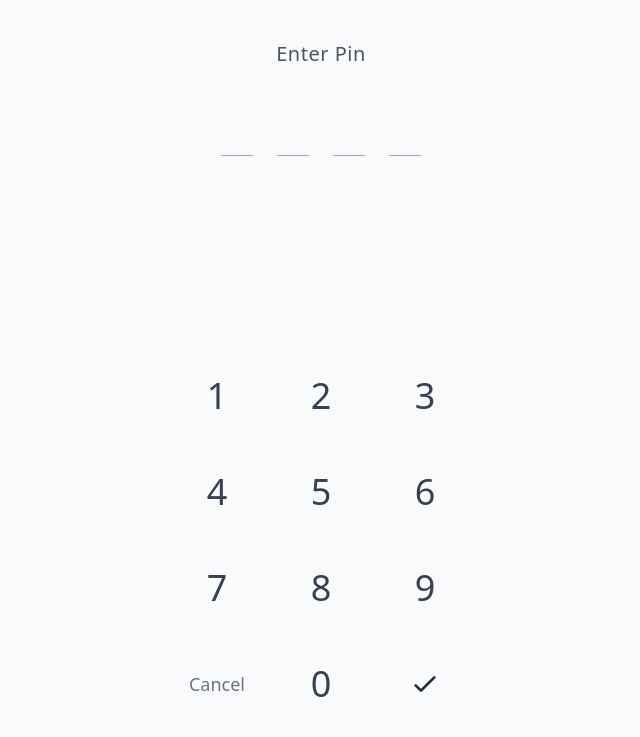
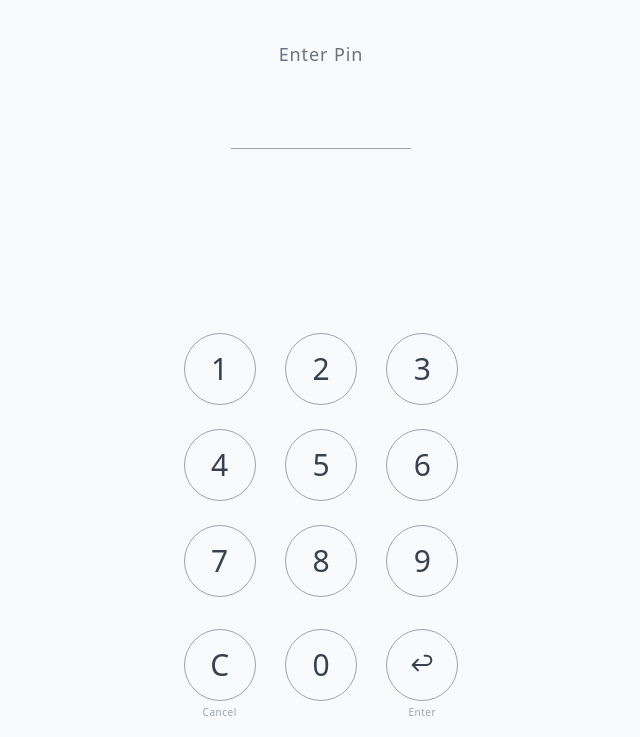
Before and after one commit to hiteshthakkaronline-bot/ai-tracker-pwa, a plain HTML site: page index.html in a window 1280 px wide. Shown: the whole page, without its empty margins (319-959 px from the left). Drawn offline with nearby package versions, Linux system fonts and the light colour scheme.

Commit message:
Update index.html

```diff
--- a/index.html
+++ b/index.html
@@ -46,7 +46,6 @@
         .loader { border: 2px solid #f3f3f3; border-top: 2px solid #ffffff; border-radius: 50%; width: 16px; height: 16px; animation: spin 1s linear infinite; display: inline-block; vertical-align: middle; margin-right: 8px;}
 
         .keypad-btn { -webkit-tap-highlight-color: transparent; }
-        .keypad-btn:active { background-color: rgba(156, 163, 175, 0.2); }
     </style>
 </head>
 <body class="bg-white dark:bg-gray-900 transition-colors duration-300 pb-24 relative">
@@ -59,32 +58,50 @@
     <div id="app-root">
 
         <div id="pin-overlay" class="fixed inset-0 bg-gray-50 dark:bg-gray-900 z-[100] flex flex-col items-center justify-center px-6 pt-10 pb-20 transition-opacity duration-500">
-            <h2 class="text-xl font-medium text-gray-600 dark:text-gray-300 mb-12 tracking-wide">Enter Pin</h2>
+            <h2 class="text-lg font-normal text-gray-500 dark:text-gray-400 mb-8 tracking-wider">Enter Pin</h2>
 
-            <div class="flex gap-6 mb-16 h-10 items-end justify-center">
-                <div class="pin-indicator w-8 h-8 flex items-center justify-center text-3xl border-b border-gray-400 dark:border-gray-600 text-transparent transition-all duration-150"></div>
-                <div class="pin-indicator w-8 h-8 flex items-center justify-center text-3xl border-b border-gray-400 dark:border-gray-600 text-transparent transition-all duration-150"></div>
-                <div class="pin-indicator w-8 h-8 flex items-center justify-center text-3xl border-b border-gray-400 dark:border-gray-600 text-transparent transition-all duration-150"></div>
-                <div class="pin-indicator w-8 h-8 flex items-center justify-center text-3xl border-b border-gray-400 dark:border-gray-600 text-transparent transition-all duration-150"></div>
+            <div class="flex flex-col items-center mb-16 w-full max-w-[180px]">
+                <div class="flex gap-2 h-10 items-end justify-center w-full mb-2">
+                    <div class="pin-indicator w-8 flex items-center justify-center text-4xl font-light text-transparent transition-all duration-150 mt-2"></div>
+                    <div class="pin-indicator w-8 flex items-center justify-center text-4xl font-light text-transparent transition-all duration-150 mt-2"></div>
+                    <div class="pin-indicator w-8 flex items-center justify-center text-4xl font-light text-transparent transition-all duration-150 mt-2"></div>
+                    <div class="pin-indicator w-8 flex items-center justify-center text-4xl font-light text-transparent transition-all duration-150 mt-2"></div>
+                </div>
+                <div class="w-full h-px bg-gray-400 dark:bg-gray-500"></div>
             </div>
 
             <div id="pin-error" class="text-red-500 font-bold text-sm mb-6 hidden h-5">Incorrect PIN.</div>
 
-            <div class="grid grid-cols-3 gap-x-8 gap-y-6 max-w-[280px] w-full mt-auto">
-                <button class="keypad-btn text-4xl font-light text-gray-700 dark:text-gray-200 py-4 rounded-full transition-colors" onclick="handlePinInput('1')">1</button>
-                <button class="keypad-btn text-4xl font-light text-gray-700 dark:text-gray-200 py-4 rounded-full transition-colors" onclick="handlePinInput('2')">2</button>
-                <button class="keypad-btn text-4xl font-light text-gray-700 dark:text-gray-200 py-4 rounded-full transition-colors" onclick="handlePinInput('3')">3</button>
-                <button class="keypad-btn text-4xl font-light text-gray-700 dark:text-gray-200 py-4 rounded-full transition-colors" onclick="handlePinInput('4')">4</button>
-                <button class="keypad-btn text-4xl font-light text-gray-700 dark:text-gray-200 py-4 rounded-full transition-colors" onclick="handlePinInput('5')">5</button>
-                <button class="keypad-btn text-4xl font-light text-gray-700 dark:text-gray-200 py-4 rounded-full transition-colors" onclick="handlePinInput('6')">6</button>
-                <button class="keypad-btn text-4xl font-light text-gray-700 dark:text-gray-200 py-4 rounded-full transition-colors" onclick="handlePinInput('7')">7</button>
-                <button class="keypad-btn text-4xl font-light text-gray-700 dark:text-gray-200 py-4 rounded-full transition-colors" onclick="handlePinInput('8')">8</button>
-                <button class="keypad-btn text-4xl font-light text-gray-700 dark:text-gray-200 py-4 rounded-full transition-colors" onclick="handlePinInput('9')">9</button>
-                <button class="keypad-btn text-lg font-medium text-gray-500 dark:text-gray-400 py-4 rounded-full transition-colors flex items-center justify-center" onclick="handlePinInput('clear')">Cancel</button>
-                <button class="keypad-btn text-4xl font-light text-gray-700 dark:text-gray-200 py-4 rounded-full transition-colors" onclick="handlePinInput('0')">0</button>
-                <button class="keypad-btn text-3xl font-light text-gray-800 dark:text-white py-4 rounded-full transition-colors flex justify-center items-center" onclick="handlePinInput('submit')">
-                    <svg class="w-8 h-8" fill="none" stroke="currentColor" viewBox="0 0 24 24" stroke-width="2"><path stroke-linecap="round" stroke-linejoin="round" d="M5 13l4 4L19 7"></path></svg>
-                </button>
+            <div class="grid grid-cols-3 gap-x-6 gap-y-6 max-w-[280px] w-full mt-auto place-items-center">
+
+                <button class="keypad-btn w-[72px] h-[72px] rounded-full border border-gray-400 dark:border-gray-600 text-3xl font-light text-gray-700 dark:text-gray-200 flex items-center justify-center transition-colors active:bg-[#5D6B7F] active:border-[#5D6B7F] active:text-white dark:active:bg-[#5D6B7F]" onclick="handlePinInput('1')">1</button>
+                <button class="keypad-btn w-[72px] h-[72px] rounded-full border border-gray-400 dark:border-gray-600 text-3xl font-light text-gray-700 dark:text-gray-200 flex items-center justify-center transition-colors active:bg-[#5D6B7F] active:border-[#5D6B7F] active:text-white dark:active:bg-[#5D6B7F]" onclick="handlePinInput('2')">2</button>
+                <button class="keypad-btn w-[72px] h-[72px] rounded-full border border-gray-400 dark:border-gray-600 text-3xl font-light text-gray-700 dark:text-gray-200 flex items-center justify-center transition-colors active:bg-[#5D6B7F] active:border-[#5D6B7F] active:text-white dark:active:bg-[#5D6B7F]" onclick="handlePinInput('3')">3</button>
+
+                <button class="keypad-btn w-[72px] h-[72px] rounded-full border border-gray-400 dark:border-gray-600 text-3xl font-light text-gray-700 dark:text-gray-200 flex items-center justify-center transition-colors active:bg-[#5D6B7F] active:border-[#5D6B7F] active:text-white dark:active:bg-[#5D6B7F]" onclick="handlePinInput('4')">4</button>
+                <button class="keypad-btn w-[72px] h-[72px] rounded-full border border-gray-400 dark:border-gray-600 text-3xl font-light text-gray-700 dark:text-gray-200 flex items-center justify-center transition-colors active:bg-[#5D6B7F] active:border-[#5D6B7F] active:text-white dark:active:bg-[#5D6B7F]" onclick="handlePinInput('5')">5</button>
+                <button class="keypad-btn w-[72px] h-[72px] rounded-full border border-gray-400 dark:border-gray-600 text-3xl font-light text-gray-700 dark:text-gray-200 flex items-center justify-center transition-colors active:bg-[#5D6B7F] active:border-[#5D6B7F] active:text-white dark:active:bg-[#5D6B7F]" onclick="handlePinInput('6')">6</button>
+
+                <button class="keypad-btn w-[72px] h-[72px] rounded-full border border-gray-400 dark:border-gray-600 text-3xl font-light text-gray-700 dark:text-gray-200 flex items-center justify-center transition-colors active:bg-[#5D6B7F] active:border-[#5D6B7F] active:text-white dark:active:bg-[#5D6B7F]" onclick="handlePinInput('7')">7</button>
+                <button class="keypad-btn w-[72px] h-[72px] rounded-full border border-gray-400 dark:border-gray-600 text-3xl font-light text-gray-700 dark:text-gray-200 flex items-center justify-center transition-colors active:bg-[#5D6B7F] active:border-[#5D6B7F] active:text-white dark:active:bg-[#5D6B7F]" onclick="handlePinInput('8')">8</button>
+                <button class="keypad-btn w-[72px] h-[72px] rounded-full border border-gray-400 dark:border-gray-600 text-3xl font-light text-gray-700 dark:text-gray-200 flex items-center justify-center transition-colors active:bg-[#5D6B7F] active:border-[#5D6B7F] active:text-white dark:active:bg-[#5D6B7F]" onclick="handlePinInput('9')">9</button>
+
+                <div class="flex flex-col items-center gap-1 w-full mt-2">
+                    <button class="keypad-btn w-[72px] h-[72px] rounded-full border border-gray-400 dark:border-gray-600 text-3xl font-light text-gray-700 dark:text-gray-200 flex items-center justify-center transition-colors active:bg-[#5D6B7F] active:border-[#5D6B7F] active:text-white dark:active:bg-[#5D6B7F]" onclick="handlePinInput('clear')">C</button>
+                    <span class="text-[10px] text-gray-400 dark:text-gray-500 tracking-wider">Cancel</span>
+                </div>
+                <div class="flex flex-col items-center gap-1 w-full mt-2">
+                    <button class="keypad-btn w-[72px] h-[72px] rounded-full border border-gray-400 dark:border-gray-600 text-3xl font-light text-gray-700 dark:text-gray-200 flex items-center justify-center transition-colors active:bg-[#5D6B7F] active:border-[#5D6B7F] active:text-white dark:active:bg-[#5D6B7F]" onclick="handlePinInput('0')">0</button>
+                    <span class="text-[10px] text-transparent tracking-wider">0</span>
+                </div>
+                <div class="flex flex-col items-center gap-1 w-full mt-2">
+                    <button class="keypad-btn w-[72px] h-[72px] rounded-full border border-gray-400 dark:border-gray-600 text-gray-700 dark:text-gray-200 flex items-center justify-center transition-colors active:bg-[#5D6B7F] active:border-[#5D6B7F] active:text-white dark:active:bg-[#5D6B7F]" onclick="handlePinInput('submit')">
+                        <svg class="w-8 h-8" fill="none" stroke="currentColor" viewBox="0 0 24 24" stroke-width="1.5">
+                            <path stroke-linecap="round" stroke-linejoin="round" d="M9 16l-4-4m0 0l4-4m-4 4h10.5a3.5 3.5 0 000-7H14" />
+                        </svg>
+                    </button>
+                    <span class="text-[10px] text-gray-400 dark:text-gray-500 tracking-wider">Enter</span>
+                </div>
             </div>
         </div>
 
@@ -252,13 +269,13 @@
             const dots = document.querySelectorAll('.pin-indicator');
             dots.forEach((dot, idx) => {
                 if (idx < enteredPin.length) {
-                    dot.innerHTML = '●';
-                    dot.classList.add('text-gray-800', 'dark:text-gray-200');
-                    dot.classList.remove('text-transparent', 'border-b', 'border-gray-400', 'dark:border-gray-600');
+                    dot.innerHTML = idx === enteredPin.length - 1 ? enteredPin[idx] : '*';
+                    dot.classList.add('text-[#5D6B7F]', 'dark:text-gray-300');
+                    dot.classList.remove('text-transparent');
                 } else {
                     dot.innerHTML = '';
-                    dot.classList.remove('text-gray-800', 'dark:text-gray-200');
-                    dot.classList.add('text-transparent', 'border-b', 'border-gray-400', 'dark:border-gray-600');
+                    dot.classList.remove('text-[#5D6B7F]', 'dark:text-gray-300');
+                    dot.classList.add('text-transparent');
                 }
             });
         }
@@ -389,7 +406,7 @@
                 const bankText = (tab === 'ncd') ? 'NBFC-wise' : 'Bank-wise';
                 subNav.innerHTML = `
                     <button onclick="showSubView('maturity')" class="${currentSubView === 'maturity' ? activeClass : inactiveClass}" id="btn-maturity">Maturity</button>
-                    <button onclick="showSubView('bank')" class="${currentSubView === 'bank' ? activeClass : inactiveClass}" id="btn-bank">${currentSubView === 'ncd' ? 'NBFC-wise' : 'Bank-wise'}</button>
+                    <button onclick="showSubView('bank')" class="${currentSubView === 'bank' ? activeClass : inactiveClass}" id="btn-bank">${bankText}</button>
                 `;
             }
 
@@ -1055,12 +1072,10 @@
                 const mRate = displayMoney(weightedAvgRate);
                 const mPercent = displayMoney(percentOfTotal);
 
-                // Stats string: Inv is now here, Mat is removed
                 let statsHtml = currentTab === 'ncd'
                     ? `<span class="text-gray-900 dark:text-white font-bold">${mPercent}</span> | Rate: <span class="text-gray-900 dark:text-white font-bold">${mRate}</span>`
                     : `<span class="text-gray-900 dark:text-white font-bold">${mPercent}</span> | Inv: <span class="text-gray-900 dark:text-white font-bold">${displayMoney(groups[key].inv)}</span> | Rate: <span class="text-gray-900 dark:text-white font-bold">${mRate}</span>`;
 
-                // Pill amount: Maturity for FDs, Invested for NCDs
                 let pillAmount = currentTab === 'ncd' ? displayMoney(groups[key].inv) : displayMoney(groups[key].total);
 
                 html += `
@@ -1070,7 +1085,7 @@
                             <span class="font-bold text-gray-800 dark:text-white text-sm break-words leading-tight">${key}</span>
                             <span class="text-[10px] text-gray-500 dark:text-gray-400 mt-1 leading-tight">${statsHtml}</span>
                         </div>
-                        <span class="font-bold text-blue-600 dark:text-blue-400 bg-blue-50 dark:bg-blue-900/30 px-3 py-1 rounded-full whitespace-nowrap text-sm border border-blue-100 dark:border-blue-800">
+                        <span class="font-bold text-[#5D6B7F] dark:text-gray-200 bg-gray-200/50 dark:bg-gray-700 px-3 py-1 rounded-full whitespace-nowrap text-sm border border-gray-300 dark:border-gray-600">
                             ${pillAmount}
                         </span>
                     </button>
```
